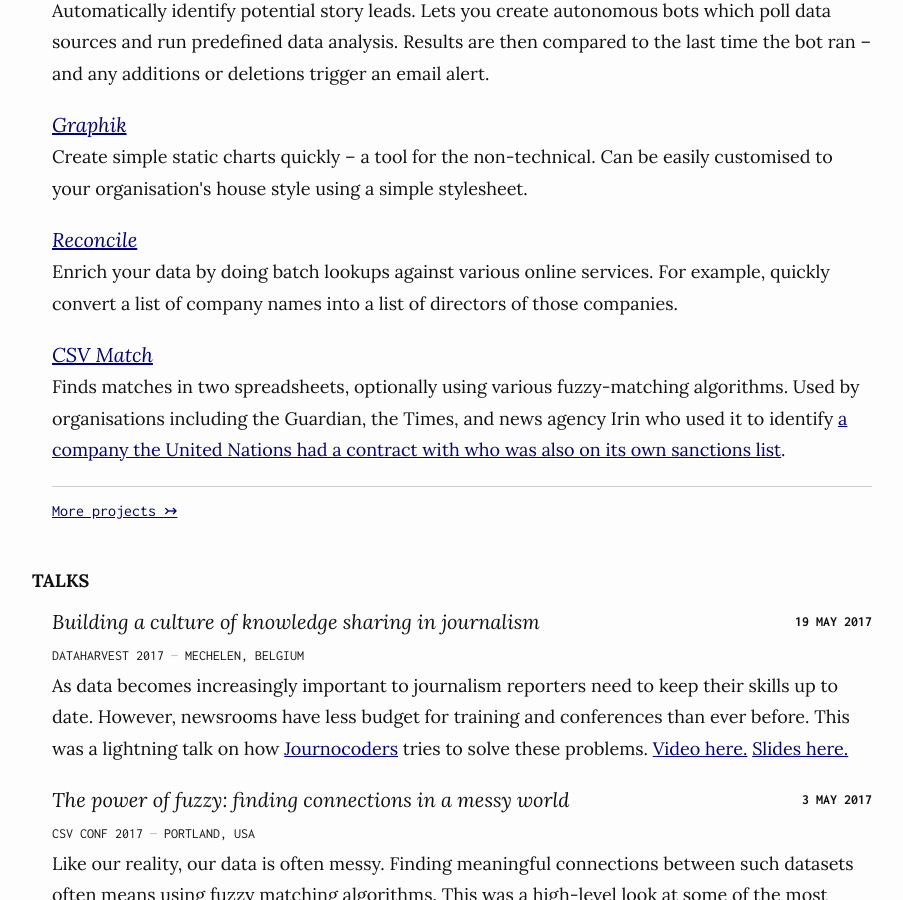
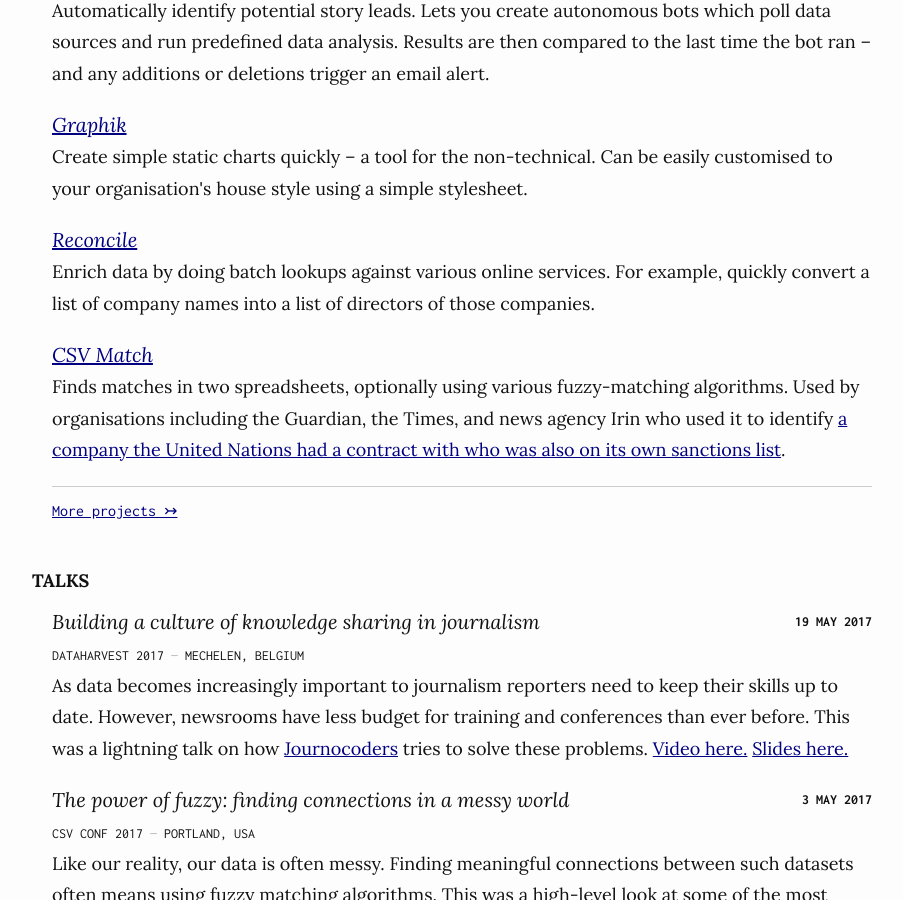
Before and after one commit to maxharlow/maxharlow.github.io, a Jekyll site: the page built from index.md, in a window 1280 px wide and 900 px high, scrolled down 947 px. Shown: the whole window, without its empty margins (188-1091 px from the left). Built offline with Jekyll 4.4.1, drawn with Linux system fonts in a browser that asks for light colours.

Commit message:
Update description

```diff
--- a/_data/projects.yaml
+++ b/_data/projects.yaml
@@ -14,7 +14,7 @@
     link: https://github.com/maxharlow/reconcile
     state: Ongoing
     details: |
-        Enrich your data by doing batch lookups against various online services. For example, quickly convert a list of company names into a list of directors of those companies.
+        Enrich data by doing batch lookups against various online services. For example, quickly convert a list of company names into a list of directors of those companies.
 
 -   title: CSV Match
     link: https://github.com/maxharlow/csvmatch
```
